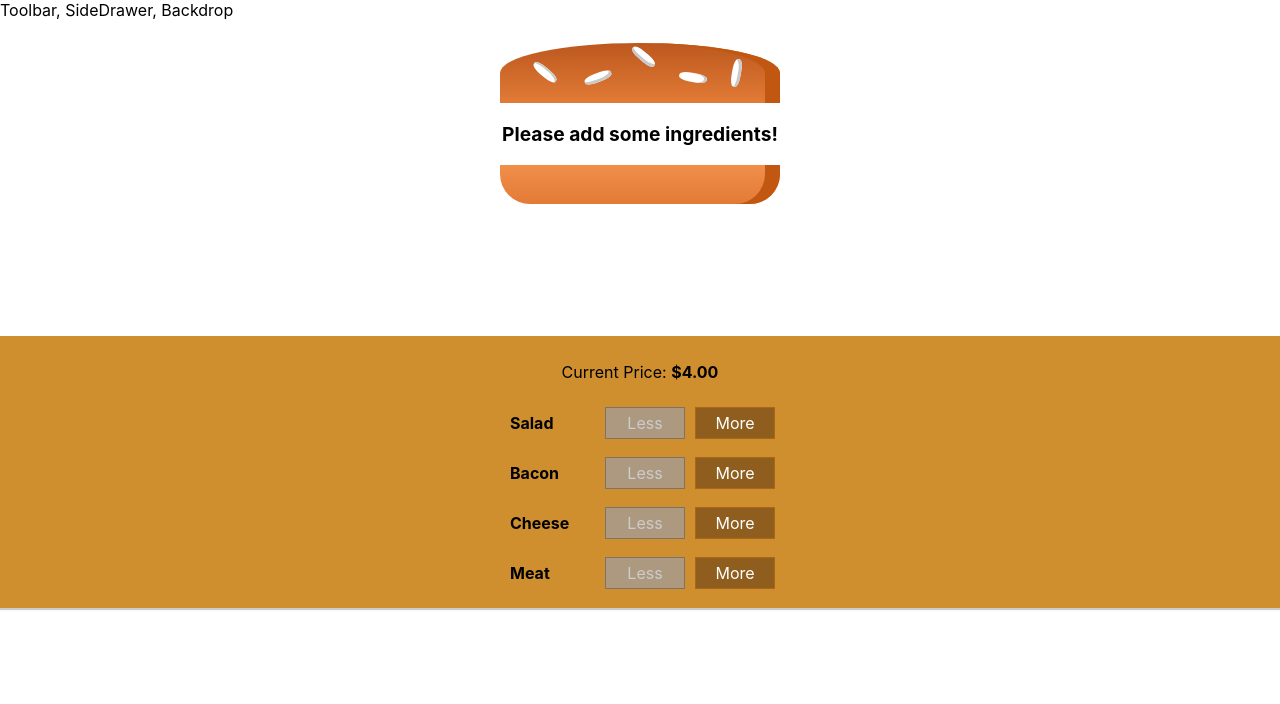
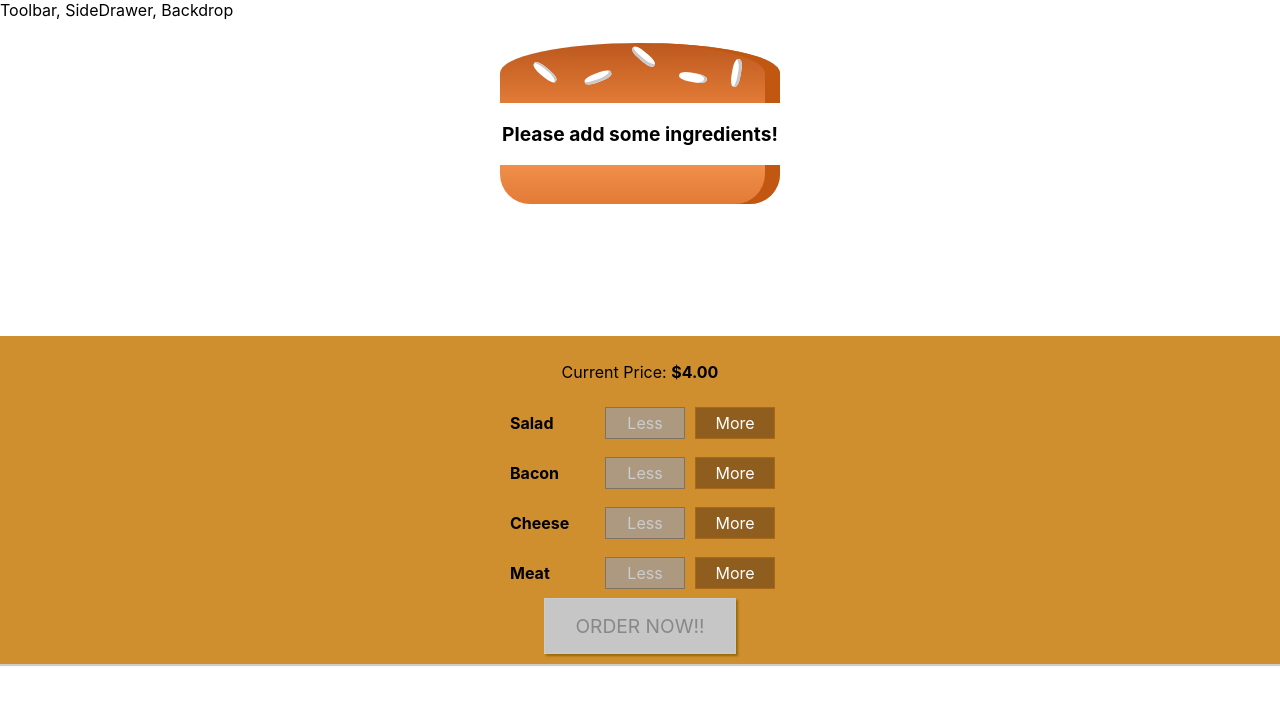
Before and after one commit to takuyaKIKUCHI99/the-burger-bilder, a React (Create React App) app: page / in a window 1280 px wide. Shown: the top 704 px of the page. Built offline with nearby package versions, Linux system fonts and the light colour scheme.

Commit message:
Order button

```diff
--- a/src/components/Burger/BuildControls/BuildControls.js
+++ b/src/components/Burger/BuildControls/BuildControls.js
@@ -17,15 +17,22 @@ const BuildControls = (props) => {
         key={control.label}
         label={control.label}
         addIngredientHandler={() => props.addIngredientHandler(control.type)}
-        removeIngredientHandler={() => props.removeIngredientHandler(control.type)}
-        disabled={props.disabledIngredients[(control.type)]}
+        removeIngredientHandler={() =>
+          props.removeIngredientHandler(control.type)
+        }
+        disabled={props.disabledIngredients[control.type]}
       />
     ));
 
   return (
     <div className={styles.BuildControls}>
-      <p>Current Price: <strong>${props.totalPrice.toFixed(2)}</strong></p>
+      <p>
+        Current Price: <strong>${props.totalPrice.toFixed(2)}</strong>
+      </p>
       {controls()}
+      <button className={styles.OrderButton} disabled={!props.orderAvailable}>
+        ORDER NOW!!
+      </button>
     </div>
   );
 };
--- a/src/components/Burger/BuildControls/BuildControls.module.css
+++ b/src/components/Burger/BuildControls/BuildControls.module.css
@@ -8,3 +8,45 @@
   margin: auto;
   padding: 10px 0;
 }
+
+.OrderButton {
+  background-color: #dad735;
+  outline: none;
+  cursor: pointer;
+  border: 1px solid #966909;
+  color: #966909;
+  font-family: inherit;
+  font-size: 1.2em;
+  padding: 15px 30px;
+  box-shadow: 2px 2px 2px #966909;
+}
+
+.OrderButton:hover,
+.OrderButton:active {
+  background-color: #a0db41;
+  border: 1px solid #966909;
+  color: #966909;
+}
+
+.OrderButton:disabled {
+  background-color: #c7c6c6;
+  cursor: not-allowed;
+  border: 1px solid #ccc;
+  color: #888888;
+}
+
+.OrderButton:not(:disabled) {
+  animation: enable 0.3s linear;
+}
+
+@keyframes enable {
+  0% {
+    transform: scale(1);
+  }
+  60% {
+    transform: scale(1.1);
+  }
+  100% {
+    transform: scale(1);
+  }
+}
--- a/src/containers/BurgerBuilder/BurgerBuilder.js
+++ b/src/containers/BurgerBuilder/BurgerBuilder.js
@@ -19,7 +19,15 @@ class BurgerBuilder extends Component {
       cheese: 0,
       meat: 0
     },
-    totalPrice: 4.00
+    totalPrice: 4.0
+  };
+
+  // If no ingredients added, order not available
+  orderAvailable = () => {
+    const numOfIngredients = Object.values(this.state.ingredients).reduce(
+      (acc, cur) => acc + cur
+    );
+    return numOfIngredients > 0;
   };
 
   addIngredientHandler = (ingredient) => {
@@ -52,12 +60,11 @@ class BurgerBuilder extends Component {
 
       for (const [key, value] of Object.entries(this.state.ingredients)) {
         const [ingredient, count] = [key, value];
-        disables[ingredient] = (count < 1);
+        disables[ingredient] = count < 1;
       }
 
       return disables;
     };
-
 
     return (
       <Aux>
@@ -67,6 +74,7 @@ class BurgerBuilder extends Component {
           removeIngredientHandler={this.removeIngredientHandler}
           disabledIngredients={disabledIngredients()}
           totalPrice={this.state.totalPrice}
+          orderAvailable={this.orderAvailable()}
         />
       </Aux>
     );
```
